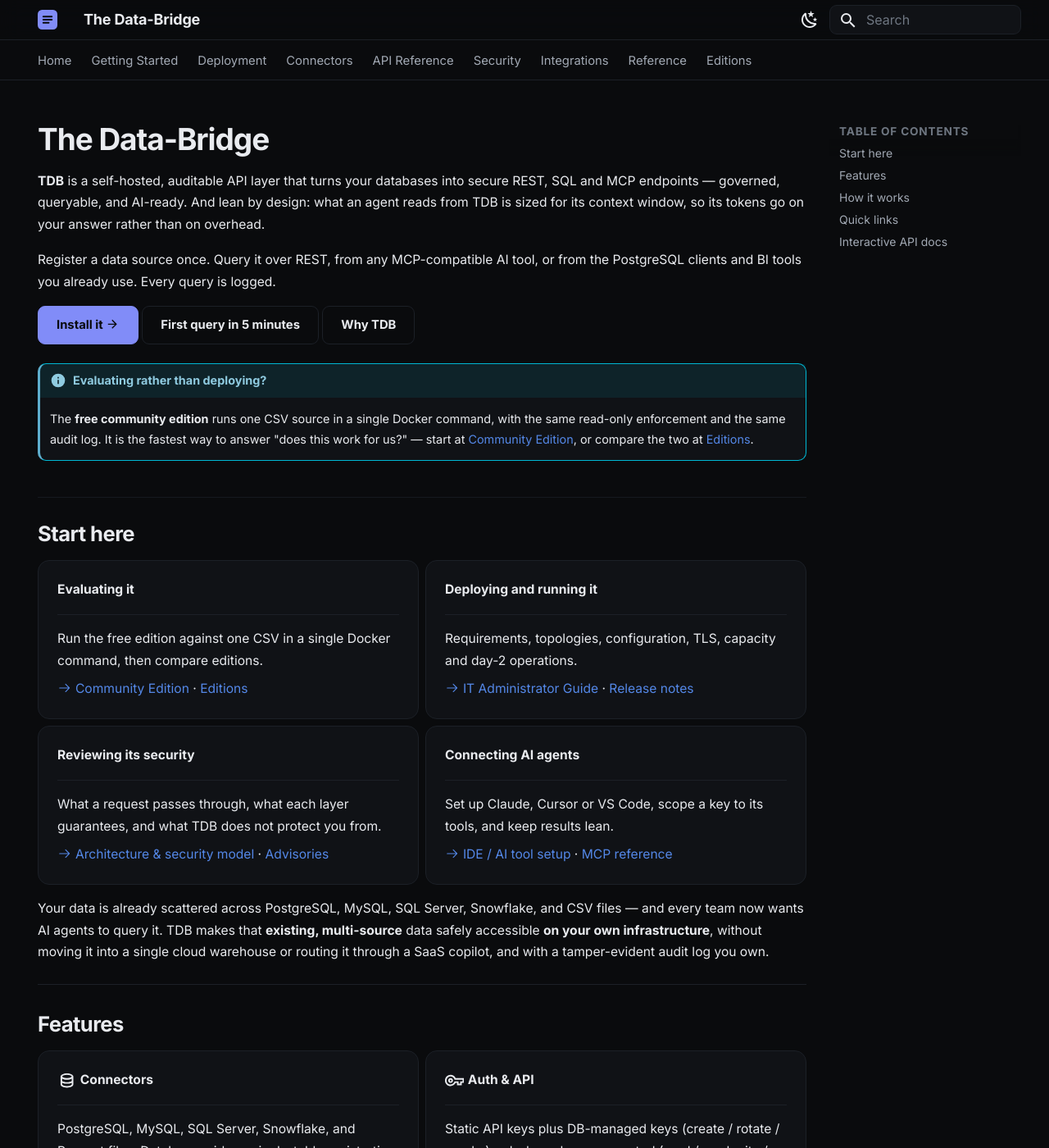
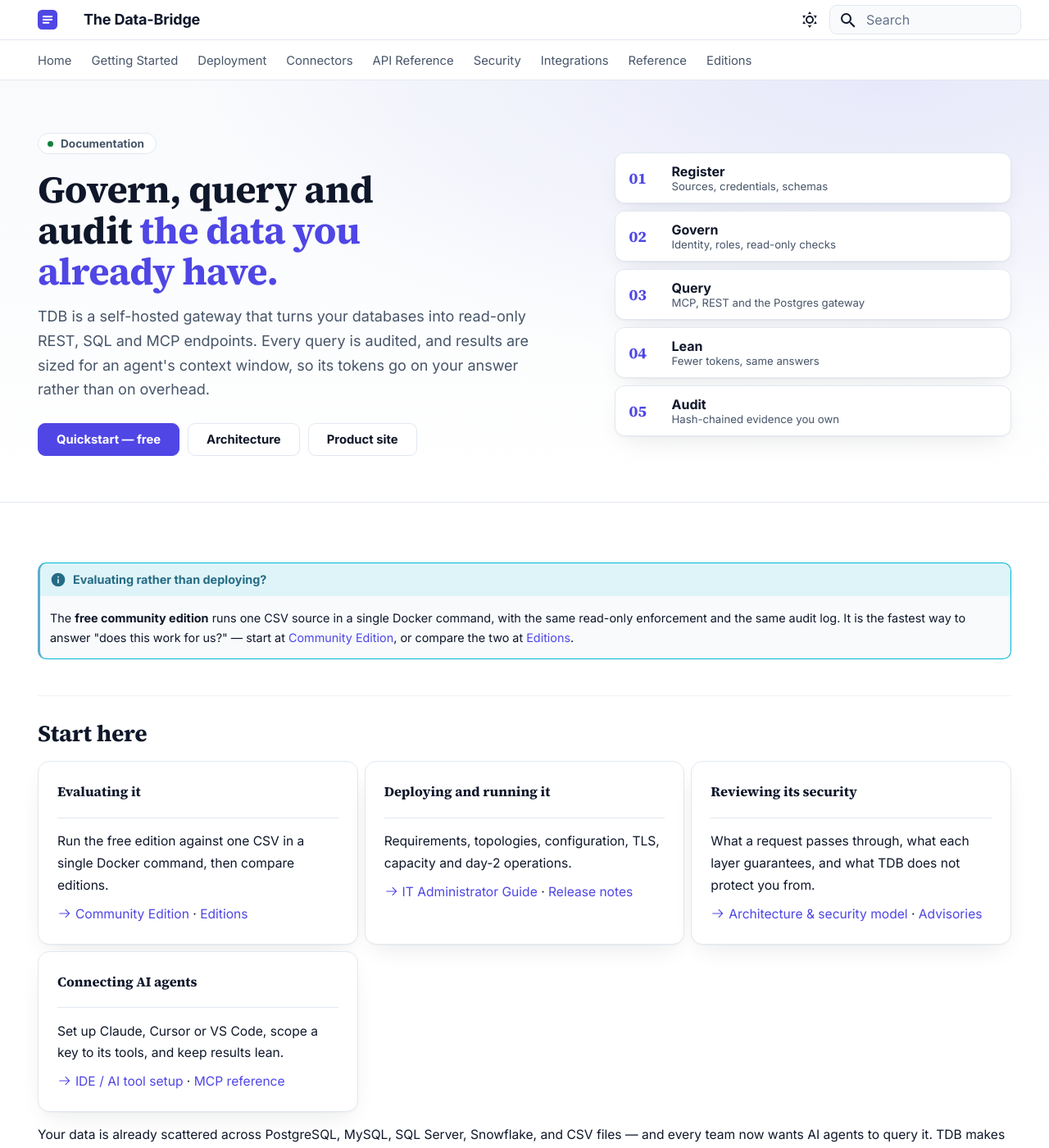
Before and after one commit to tdb-project/tdb-docs, an MkDocs documentation site: the page built from docs/index.md, in a window 1280 px wide and 1400 px high. Shown: the whole window at 82% size. Built offline with MkDocs 1.6.1 and Material for MkDocs 9.7.7, drawn with Linux system fonts in a browser that asks for light colours.

Commit message:
Draft: light editorial docs — landing tokens, serif headings, light first, landing-style docs home
Co-Authored-By: Claude Opus 5.5 <noreply@anthropic.com>

```diff
--- a/docs/index.md
+++ b/docs/index.md
@@ -1,25 +1,13 @@
 ---
+template: home.html
 hide:
   # With navigation.tabs, "Home" is already a tab. The left sidebar on this page
   # then renders a single entry that says "Home" too, so the landing page of the
   # docs showed the same link twice, side by side. Hiding the sidebar here drops
   # the duplicate and gives the feature cards the full content width.
   - navigation
+  - toc
 ---
-
-# The Data-Bridge
-
-**TDB** is a self-hosted, auditable API layer that turns your databases into secure
-REST, SQL and MCP endpoints — governed, queryable, and AI-ready. And lean by
-design: what an agent reads from TDB is sized for its context window, so its
-tokens go on your answer rather than on overhead.
-
-Register a data source once. Query it over REST, from any MCP-compatible AI tool, or
-from the PostgreSQL clients and BI tools you already use. Every query is logged.
-
-[Install it :material-arrow-right:](getting-started/installation.md){ .md-button .md-button--primary }
-[First query in 5 minutes](getting-started/quickstart.md){ .md-button }
-[Why TDB](why-tdb.md){ .md-button }
 
 !!! info "Evaluating rather than deploying?"
     The **free community edition** runs one CSV source in a single Docker command,
--- a/docs/stylesheets/tdb.css
+++ b/docs/stylesheets/tdb.css
@@ -1,15 +1,13 @@
 /*
  * TDB docs — one visual system with the landing page at tdb.jiracorp.co.in.
  *
- * The landing page is dark, near-black (#0A0B0D), hairline-bordered, Inter +
- * JetBrains Mono, indigo accent. Stock Material is none of those things, so a
- * reader crossing from one to the other saw two different products. This makes
- * the docs the same surface: same ground, same borders, same type rhythm, same
- * code treatment.
- *
- * Dark is the default (see mkdocs.yml). Light is a real design too, not a
- * fallback — it is what someone printing or reading in sunlight gets.
+ * The landing page is light and editorial: white and slate grounds, hairline
+ * borders, Source Serif 4 headings over Inter, JetBrains Mono for code, an
+ * indigo accent. The docs use the same tokens so crossing between the two reads
+ * as one product. Light is the default (see mkdocs.yml); dark is a toggle.
  */
+
+@import url("https://fonts.googleapis.com/css2?family=Source+Serif+4:opsz,wght@8..60,600;8..60,700&display=swap");
 
 /* ============================ tokens ====================================== */
 
@@ -18,23 +16,25 @@
   --tdb-radius-lg:   14px;
   --md-text-font:    "Inter";
   --md-code-font:    "JetBrains Mono";
+  --tdb-serif:       "Source Serif 4", Georgia, "Times New Roman", serif;
 }
 
-/* ---- light: off-white, hairlines, indigo. Not stock Material. ------------- */
+/* ---- light: the landing page's tokens ------------------------------------ */
 [data-md-color-scheme="default"] {
   --tdb-bg:        #FFFFFF;
-  --tdb-bg-soft:   #FAFAFB;
-  --tdb-bg-inset:  #F5F6F8;
-  --tdb-line:      #E6E8EC;
-  --tdb-line-soft: #EEF0F3;
-  --tdb-ink:       #14161A;
-  --tdb-ink-dim:   #5B616E;
-  --tdb-accent:    #4F5BD5;
+  --tdb-bg-soft:   #F8FAFC;
+  --tdb-bg-inset:  #F1F5F9;
+  --tdb-line:      #E2E8F0;
+  --tdb-line-soft: #EEF2F6;
+  --tdb-ink:       #0F172A;
+  --tdb-ink-dim:   #475569;
+  --tdb-accent:    #4F46E5;
+  --tdb-shadow:    0 1px 2px rgba(15,23,42,.04), 0 12px 32px -12px rgba(15,23,42,.12);
 
   --md-default-bg-color:          var(--tdb-bg);
   --md-default-fg-color:          var(--tdb-ink);
   --md-default-fg-color--light:   var(--tdb-ink-dim);
-  --md-default-fg-color--lighter: #8B909C;
+  --md-default-fg-color--lighter: #64748B;
   --md-primary-fg-color:          var(--tdb-bg);
   --md-primary-bg-color:          var(--tdb-ink);
   --md-accent-fg-color:           var(--tdb-accent);
@@ -43,7 +43,7 @@
   --md-code-fg-color:             #2B303B;
 }
 
-/* ---- dark: the landing page's exact ground ------------------------------- */
+/* ---- dark: the toggle, kept as a full design ------------------------------ */
 [data-md-color-scheme="slate"] {
   --md-hue: 220;
   --tdb-bg:        #0A0B0D;
@@ -114,18 +114,20 @@
 /* ============================ typography ================================== */
 
 .md-typeset { font-size: .78rem; line-height: 1.72; }
+.md-typeset h1,
+.md-typeset h2 { font-family: var(--tdb-serif); }
 .md-typeset h1 {
   color: var(--tdb-ink);
   font-weight: 700;
-  letter-spacing: -.028em;
-  font-size: 1.85rem;
+  letter-spacing: -.015em;
+  font-size: 2.05rem;
   line-height: 1.18;
   margin: 0 0 .8rem;
 }
 .md-typeset h2 {
   font-weight: 700;
-  letter-spacing: -.022em;
-  font-size: 1.28rem;
+  letter-spacing: -.01em;
+  font-size: 1.4rem;
   line-height: 1.26;
   margin: 2.2rem 0 .8rem;
   padding-top: 1.4rem;
@@ -228,15 +230,16 @@
 .md-typeset .grid.cards > ul > li {
   border: 1px solid var(--tdb-line);
   border-radius: var(--tdb-radius-lg);
-  background-color: var(--tdb-bg-soft);
-  box-shadow: none;
+  background-color: var(--tdb-bg);
+  box-shadow: var(--tdb-shadow, none);
   padding: 1.1rem 1.15rem;
   transition: border-color .15s ease;
 }
 .md-typeset .grid.cards > ul > li:hover {
   border-color: var(--tdb-accent);
-  box-shadow: none;
+  box-shadow: var(--tdb-shadow, none);
 }
+.md-typeset .grid.cards > ul > li > p:first-child strong { font-family: var(--tdb-serif); font-size: 1.05em; }
 
 /* ============================ footer ====================================== */
 
@@ -319,3 +322,48 @@
    different parameter name. Material already wraps tables in a horizontal
    scroll container, so keeping tokens whole costs nothing. */
 .md-typeset table:not([class]) code { white-space: nowrap; }
+
+/* ============================ docs home hero ============================== */
+
+.tdb-hero {
+  background: radial-gradient(60rem 26rem at 85% 0%, color-mix(in srgb, var(--tdb-accent) 10%, transparent), transparent 70%),
+              linear-gradient(180deg, var(--tdb-bg-soft), var(--tdb-bg));
+  border-bottom: 1px solid var(--tdb-line);
+}
+.tdb-hero__inner {
+  display: grid; grid-template-columns: minmax(0, 1.15fr) minmax(0, .85fr); gap: 2.4rem; align-items: center;
+  padding: 3.2rem .8rem 2.8rem;
+}
+@media screen and (max-width: 60em) { .tdb-hero__inner { grid-template-columns: 1fr; padding-top: 2.2rem; } }
+.tdb-eyebrow {
+  display: inline-flex; align-items: center; gap: .45rem; font-size: .68rem; font-weight: 600; color: var(--tdb-ink-dim);
+  border: 1px solid var(--tdb-line); border-radius: 99px; padding: .2rem .7rem .2rem .55rem; background: var(--tdb-bg);
+}
+.tdb-dot { width: .35rem; height: .35rem; border-radius: 50%; background: #15803D; }
+.tdb-hero h1 {
+  font-family: var(--tdb-serif); font-weight: 700; color: var(--tdb-ink); letter-spacing: -.015em;
+  font-size: clamp(1.9rem, 3.6vw, 2.8rem); line-height: 1.08; margin: .9rem 0 .8rem; max-width: 18ch;
+}
+.tdb-hero h1 em { font-style: normal; color: var(--tdb-accent); }
+.tdb-hero p { color: var(--tdb-ink-dim); font-size: .9rem; line-height: 1.65; max-width: 56ch; margin: 0 0 1.3rem; }
+.tdb-hero__ctas { display: flex; flex-wrap: wrap; gap: .5rem; }
+.tdb-hero .md-button {
+  border-radius: 9px; font-weight: 600; font-size: .74rem; padding: .5rem 1.1rem; border: 1px solid var(--tdb-line);
+  color: var(--tdb-ink); background: var(--tdb-bg);
+}
+.tdb-hero .md-button:hover { border-color: var(--tdb-accent); color: var(--tdb-ink); }
+.tdb-hero .md-button--primary { background: var(--tdb-accent); border-color: var(--tdb-accent); color: #fff; }
+.tdb-hero .md-button--primary:hover { color: #fff; filter: brightness(.92); }
+[data-md-color-scheme="slate"] .tdb-hero .md-button--primary { color: #0A0B0D; }
+.tdb-flow { list-style: none; margin: 0; padding: 0; display: grid; gap: .45rem; counter-reset: none; }
+.tdb-flow li { margin: 0; }
+.tdb-flow a {
+  display: grid; grid-template-columns: 2rem 1fr; grid-template-rows: auto auto; column-gap: .6rem; align-items: center;
+  border: 1px solid var(--tdb-line); border-radius: 12px; background: var(--tdb-bg); padding: .6rem .85rem;
+  color: var(--tdb-ink); box-shadow: var(--tdb-shadow, none); transition: border-color .15s ease, transform .15s ease;
+}
+.tdb-flow a:hover { border-color: var(--tdb-accent); transform: translateX(3px); }
+.tdb-flow span { grid-row: 1 / 3; font-family: var(--tdb-serif); font-weight: 700; color: var(--tdb-accent); font-size: .95rem; }
+.tdb-flow b { font-size: .8rem; }
+.tdb-flow small { color: var(--tdb-ink-dim); font-size: .66rem; }
+@media (prefers-reduced-motion: reduce) { .tdb-flow a { transition: none; } .tdb-flow a:hover { transform: none; } }
--- a/mkdocs.yml
+++ b/mkdocs.yml
@@ -6,27 +6,26 @@ docs_dir: docs
 
 theme:
   name: material
+  custom_dir: overrides
   # The landing page's mark, so the two sites read as one product.
   logo: assets/logo.svg
   favicon: assets/logo.svg
   palette:
-    # Dark FIRST, and deliberately not gated on prefers-color-scheme. The landing
-    # page at tdb.jiracorp.co.in is dark-only, so following the OS setting meant a
-    # reader on a light-mode machine crossed from a dark site into a white one and
-    # read it as an unstyled page. Dark is the product's look; light stays one
-    # click away for anyone who wants it.
+    # Light FIRST: the landing page at tdb.jiracorp.co.in is light and editorial,
+    # and a reader crossing from it should land on the same surface. Dark stays
+    # one click away for anyone who prefers it.
+    - scheme: default
+      primary: indigo
+      accent: indigo
+      toggle:
+        icon: material/weather-sunny
+        name: Switch to dark mode
     - scheme: slate
       primary: indigo
       accent: indigo
       toggle:
         icon: material/weather-night
         name: Switch to light mode
-    - scheme: default
-      primary: indigo
-      accent: indigo
-      toggle:
-        icon: material/weather-sunny
-        name: Switch to dark mode
   font:
     text: Inter
     code: JetBrains Mono
--- /dev/null
+++ b/overrides/home.html
@@ -0,0 +1,34 @@
+{% extends "main.html" %}
+
+{% block tabs %}
+{{ super() }}
+<section class="tdb-hero">
+  <div class="md-grid tdb-hero__inner">
+    <div class="tdb-hero__copy">
+      <span class="tdb-eyebrow"><span class="tdb-dot"></span>Documentation</span>
+      <h1>Govern, query and audit <em>the data you already have.</em></h1>
+      <p>
+        TDB is a self-hosted gateway that turns your databases into read-only REST, SQL and
+        MCP endpoints. Every query is audited, and results are sized for an agent's context
+        window, so its tokens go on your answer rather than on overhead.
+      </p>
+      <div class="tdb-hero__ctas">
+        <a class="md-button md-button--primary" href="{{ 'getting-started/community/' | url }}">Quickstart — free</a>
+        <a class="md-button" href="{{ 'architecture/' | url }}">Architecture</a>
+        <a class="md-button" href="https://tdb.jiracorp.co.in/">Product site</a>
+      </div>
+    </div>
+    <ol class="tdb-flow" aria-label="The lifecycle">
+      <li><a href="{{ 'api/sources/' | url }}"><span>01</span><b>Register</b><small>Sources, credentials, schemas</small></a></li>
+      <li><a href="{{ 'architecture/' | url }}"><span>02</span><b>Govern</b><small>Identity, roles, read-only checks</small></a></li>
+      <li><a href="{{ 'api/mcp/' | url }}"><span>03</span><b>Query</b><small>MCP, REST and the Postgres gateway</small></a></li>
+      <li><a href="{{ 'api/mcp/' | url }}#saving-tokens-lean-mode"><span>04</span><b>Lean</b><small>Fewer tokens, same answers</small></a></li>
+      <li><a href="{{ 'security/audit/' | url }}"><span>05</span><b>Audit</b><small>Hash-chained evidence you own</small></a></li>
+    </ol>
+  </div>
+</section>
+{% endblock %}
+
+{% block content %}
+  {{ page.content }}
+{% endblock %}
```
Also changed, not shown: docs/assets/logo.svg.
